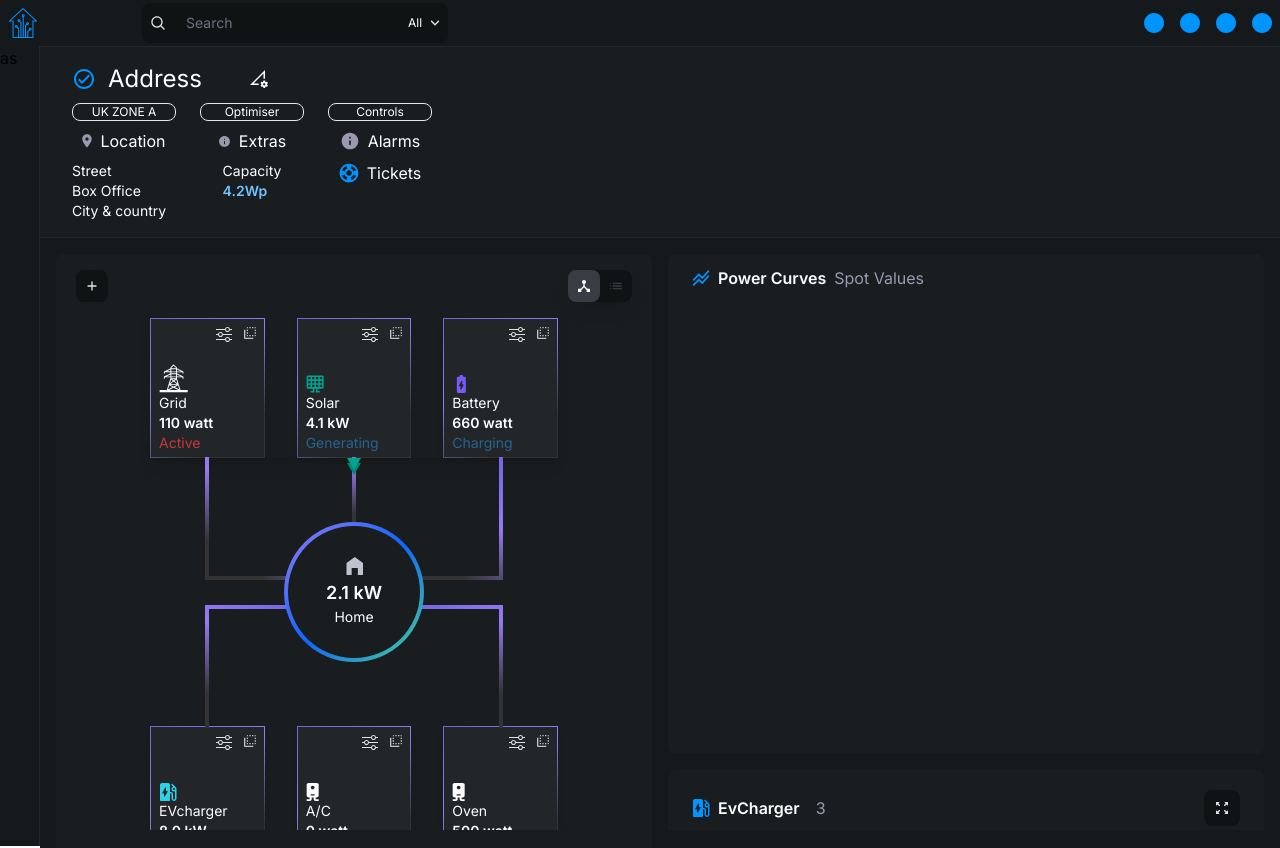
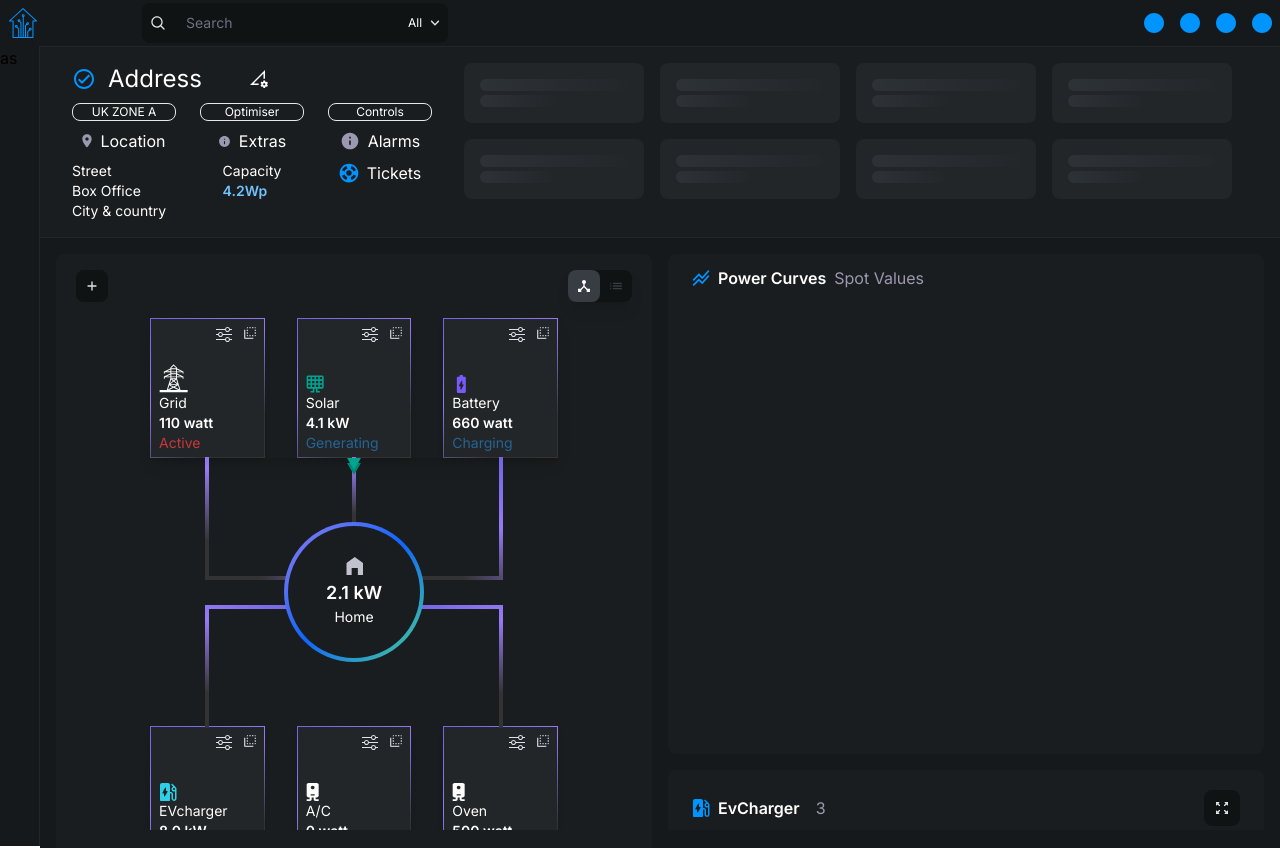
Before and after one commit to pountzas/smart-home-v2, a Next.js app: page / in a window 1280 px wide. Shown: the top 848 px of the page. Built offline with nearby package versions, Linux system fonts and the light colour scheme; what tailwindcss-border-gradients would draw is missing.

Commit message:
create indexheader's summary

```diff
--- a/components/indexHeader/IndexHeader.tsx
+++ b/components/indexHeader/IndexHeader.tsx
@@ -7,6 +7,7 @@ import Tickets from "@/public/icons/Tickets";
 import CheckCircle from "@/public/icons/CheckCircle";
 import DataSettings from "@/public/icons/DataSettings";
 import Location from "@/public/icons/Location";
+import Summary from "../summary/Summary";
 
 function IndexHeader() {
   const [showAccountDropdown, setShowAccountDropdown] = useState(false);
@@ -100,7 +101,9 @@ function IndexHeader() {
           </div>
         </div>
       </div>
-      <div className="md:col-span-3 xl:col-span-2">{/* <Summary /> */}</div>
+      <div className="md:col-span-3 xl:col-span-2">
+        <Summary />
+      </div>
     </div>
   );
 }
--- /dev/null
+++ b/components/summary/Summary.tsx
@@ -0,0 +1,45 @@
+import React from "react";
+import SummaryItem from "./SummaryItem";
+
+function Summary() {
+  return (
+    <div className="grid mb-4 ">
+      {/* <div className="flex justify-between">
+        <div className="flex items-center mb-3 h-7">
+          <SummaryPeriod
+          onDateTypeSwitch={onDateTypeSwitch}
+          dateType={dateType}
+          />
+
+          <SummaryDate
+          onChangeDate={changeDate}
+          date={date}
+          dateType={dateType}
+          />
+        </div>
+        <div className="flex items-center h-7">
+          <a
+            className="flex items-center h-full px-2 ml-3 rounded-md bg-buttonsPrimary"
+            // onClick={() => setShowSummaryDetails(true)}
+          >
+            <span className="text-[12px] font-bold">View More</span>
+          </a>
+        </div>
+      </div> */}
+      <div className="grid grid-cols-4 gap-1 md:gap-2 xl:gap-4 w-[96%]">
+        {[0, 1, 2, 3, 4, 5, 6, 7].map((item, index) => {
+          return (
+            <SummaryItem
+              isFetchingData={true}
+              key={"summaryItem" + index}
+              item={item}
+              index={index}
+            />
+          );
+        })}
+      </div>
+    </div>
+  );
+}
+
+export default Summary;
--- /dev/null
+++ b/components/summary/SummaryItem.tsx
@@ -0,0 +1,56 @@
+import React from "react";
+
+type SummaryItemProps = {
+  item: any;
+  isFetchingData: boolean;
+  index: number;
+};
+
+function SummaryItem({ item, isFetchingData, index }: SummaryItemProps) {
+  return (
+    <div
+      className={`flex w-[100%] overscroll-contain rounded-lg bg-tertiary h-[60px] space-x-3 items-center justify-center"}`}
+    >
+      {isFetchingData ? (
+        <div className="flex flex-col items-start justify-center w-full h-full py-[16px] pl-4 space-y-1 x-4">
+          <div className="h-4 w-[90%] bg-gradient-to-r from-transparent via-textSecondary to-transparent rounded-full anim-loader transition-all"></div>
+          <div className="h-4 w-[45%] bg-gradient-to-r from-transparent via-textSecondary to-transparent rounded-full anim-loader transition-all"></div>
+        </div>
+      ) : (
+        <>
+          <div className="ml-2 ">
+            <div className="hidden lg:block">{/* <SummaryIcon /> */}</div>
+          </div>
+          <div className="flex flex-col ml-2 overflow-hidden overflow-ellipsis">
+            <span className="truncate text-[10px] lg:text-xs font-normal text-textPrimary">
+              {item.name}
+            </span>
+            <div className="flex flex-row items-center">
+              {item?.name?.includes("Savings") && (
+                <>
+                  <span className="text-[8px] md:text-xs text-[#BBC7CE] font-semibold">
+                    {item.unit}
+                  </span>
+                  <span>&nbsp;</span>
+                </>
+              )}
+              <span className="text-[8px] font-bold md:text-sm xl:text-lg">
+                {item?.total?.toFixed(2) ?? 0}
+              </span>
+              {!item?.name?.includes("Savings") && (
+                <>
+                  <span>&nbsp;</span>
+                  <span className="text-[8px] md:text-xs text-[#BBC7CE] md:font-semibold">
+                    {item.unit}
+                  </span>
+                </>
+              )}
+            </div>
+          </div>
+        </>
+      )}
+    </div>
+  );
+}
+
+export default SummaryItem;
```
